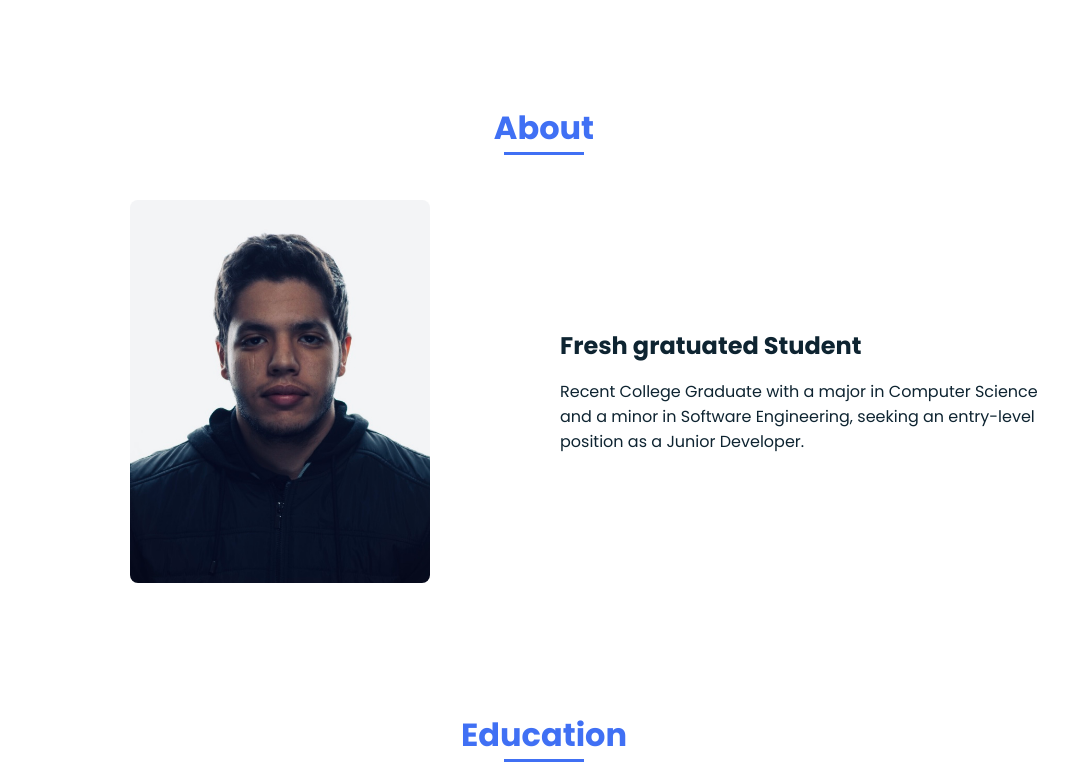
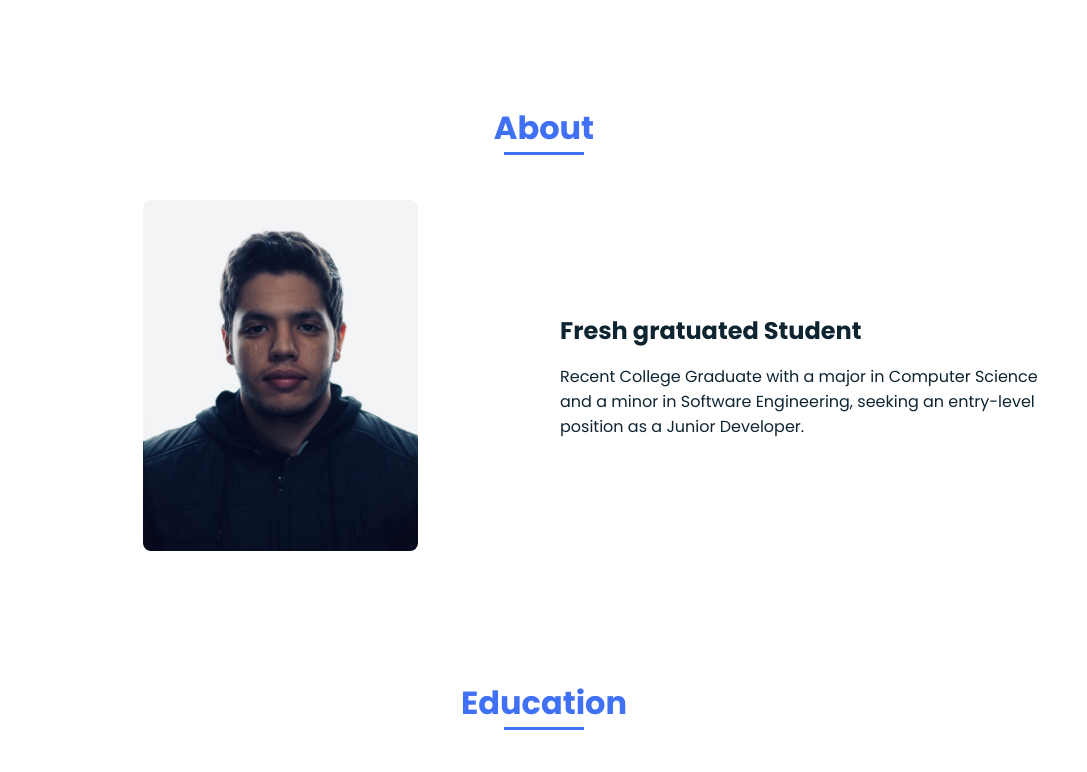
Before and after one commit to Amrr-Mahmoud/Amr-Mahmoud, a plain HTML site: page index.html in a window 1280 px wide. Shown: the part 776-1548 px from the top of the page, without its empty margins (96-1183 px from the left). Drawn offline with nearby package versions, Linux system fonts and the light colour scheme.

Commit message:
Update index.html

```diff
--- a/index.html
+++ b/index.html
@@ -11,7 +11,7 @@
    <style>
    .responsive {
   width: 100%;
-  max-width: 310px;
+  max-width: 275px;
   height: auto;
 }
       /* CARDS */
```
